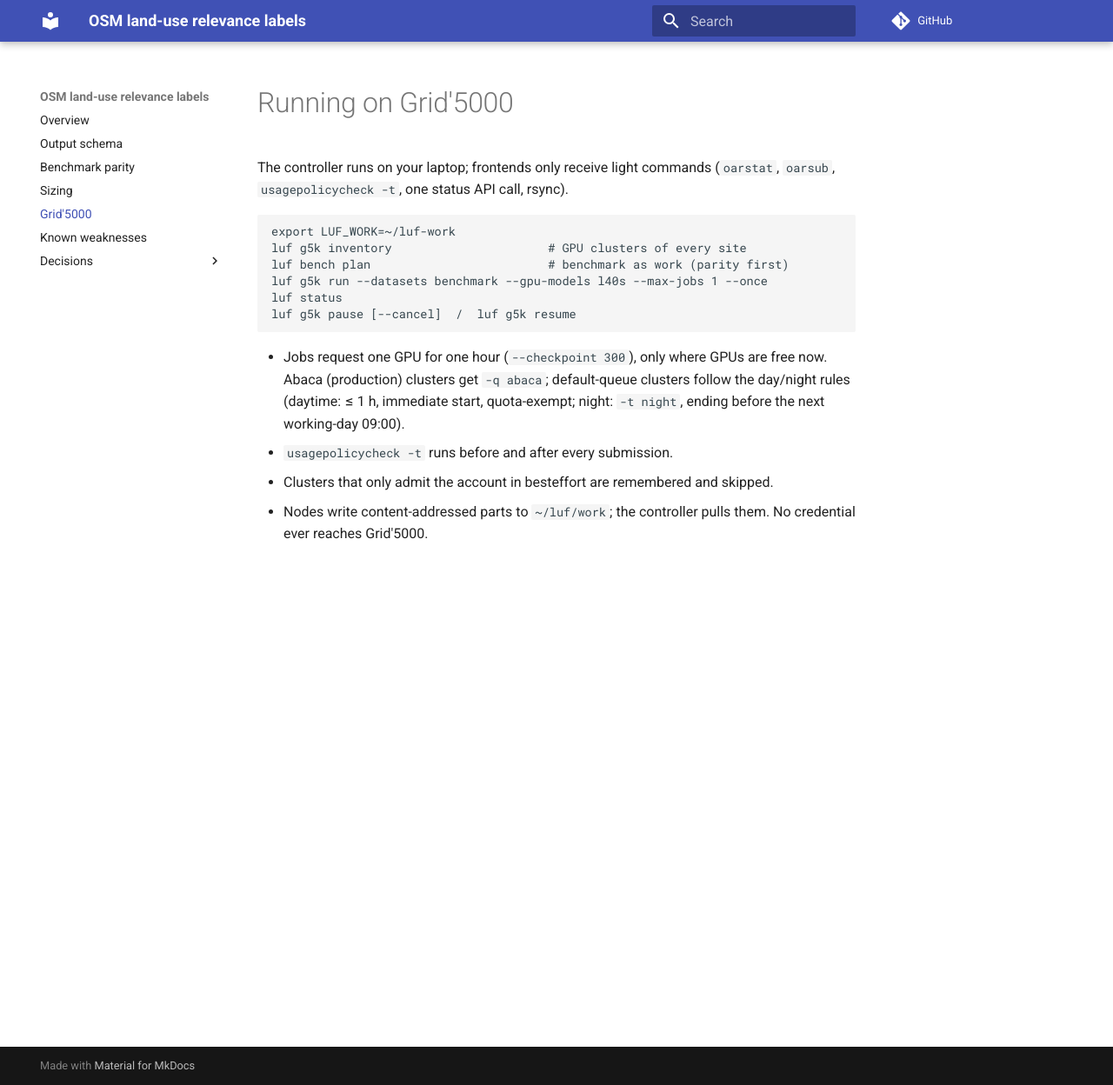
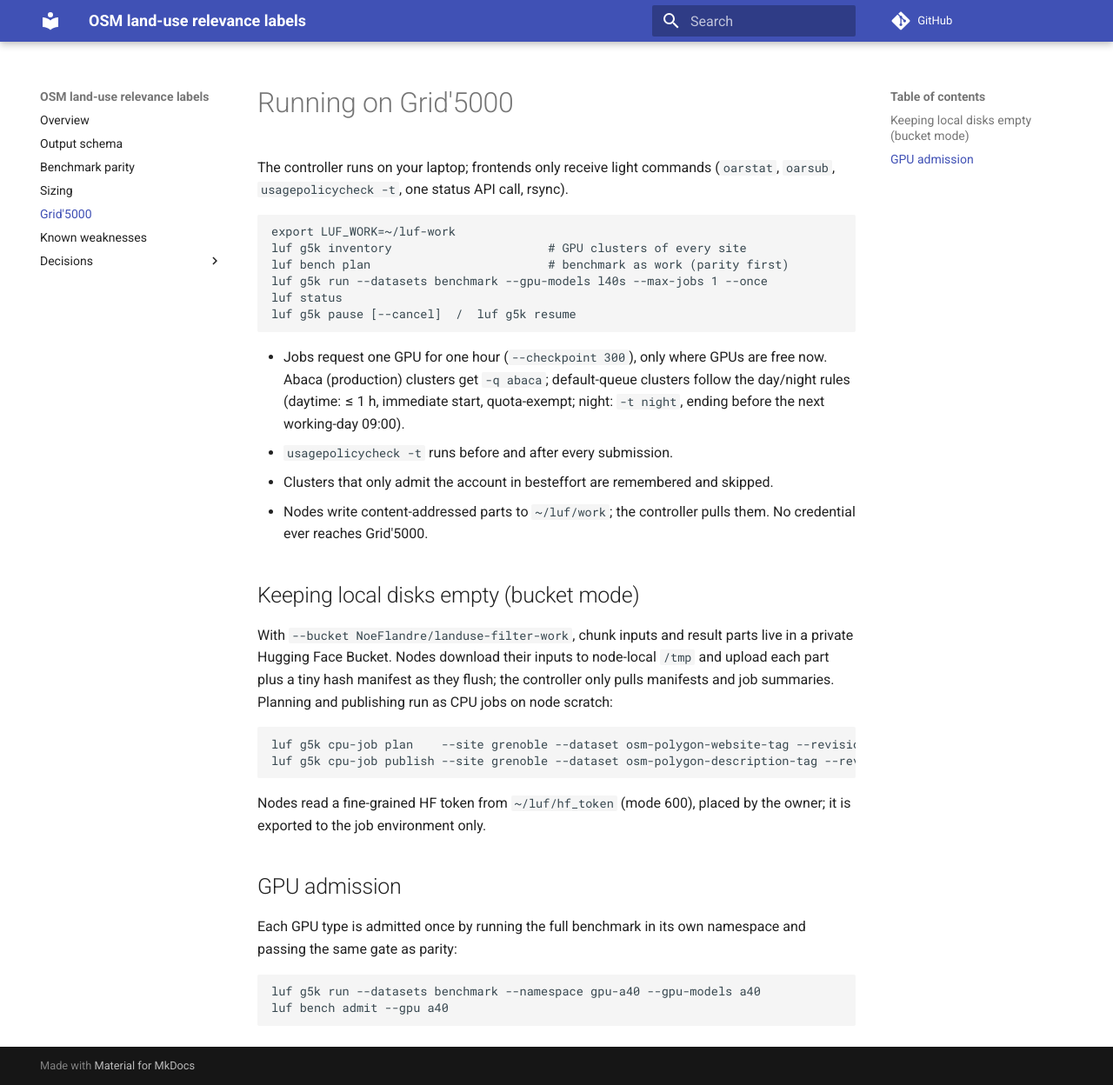
Before and after one commit to NoeFlandre/filter-osm-datasets-llms-landuse, an MkDocs documentation site: the page built from docs/grid5000.md, in a window 1280 px wide and 1248 px high. Shown: the whole window at 87% size. Built offline with MkDocs 1.6.1 and Material for MkDocs 9.7.7, drawn with Linux system fonts in a browser that asks for light colours; comment, search, counter and statistics services are not loaded.

Commit message:
Docs: bucket mode, CPU jobs, GPU admission
Co-Authored-By: Claude Opus 5.5 <noreply@anthropic.com>

````diff
--- a/docs/grid5000.md
+++ b/docs/grid5000.md
@@ -20,3 +20,28 @@ luf g5k pause [--cancel]  /  luf g5k resume
 * Clusters that only admit the account in besteffort are remembered and skipped.
 * Nodes write content-addressed parts to `~/luf/work`; the controller pulls them.
   No credential ever reaches Grid'5000.
+
+## Keeping local disks empty (bucket mode)
+
+With `--bucket NoeFlandre/landuse-filter-work`, chunk inputs and result parts live in
+a private Hugging Face Bucket. Nodes download their inputs to node-local `/tmp` and
+upload each part plus a tiny hash manifest as they flush; the controller only pulls
+manifests and job summaries. Planning and publishing run as CPU jobs on node scratch:
+
+```bash
+luf g5k cpu-job plan    --site grenoble --dataset osm-polygon-website-tag --revision <sha>
+luf g5k cpu-job publish --site grenoble --dataset osm-polygon-description-tag --revision <sha>
+```
+
+Nodes read a fine-grained HF token from `~/luf/hf_token` (mode 600), placed by the
+owner; it is exported to the job environment only.
+
+## GPU admission
+
+Each GPU type is admitted once by running the full benchmark in its own namespace and
+passing the same gate as parity:
+
+```bash
+luf g5k run --datasets benchmark --namespace gpu-a40 --gpu-models a40
+luf bench admit --gpu a40
+```
````
